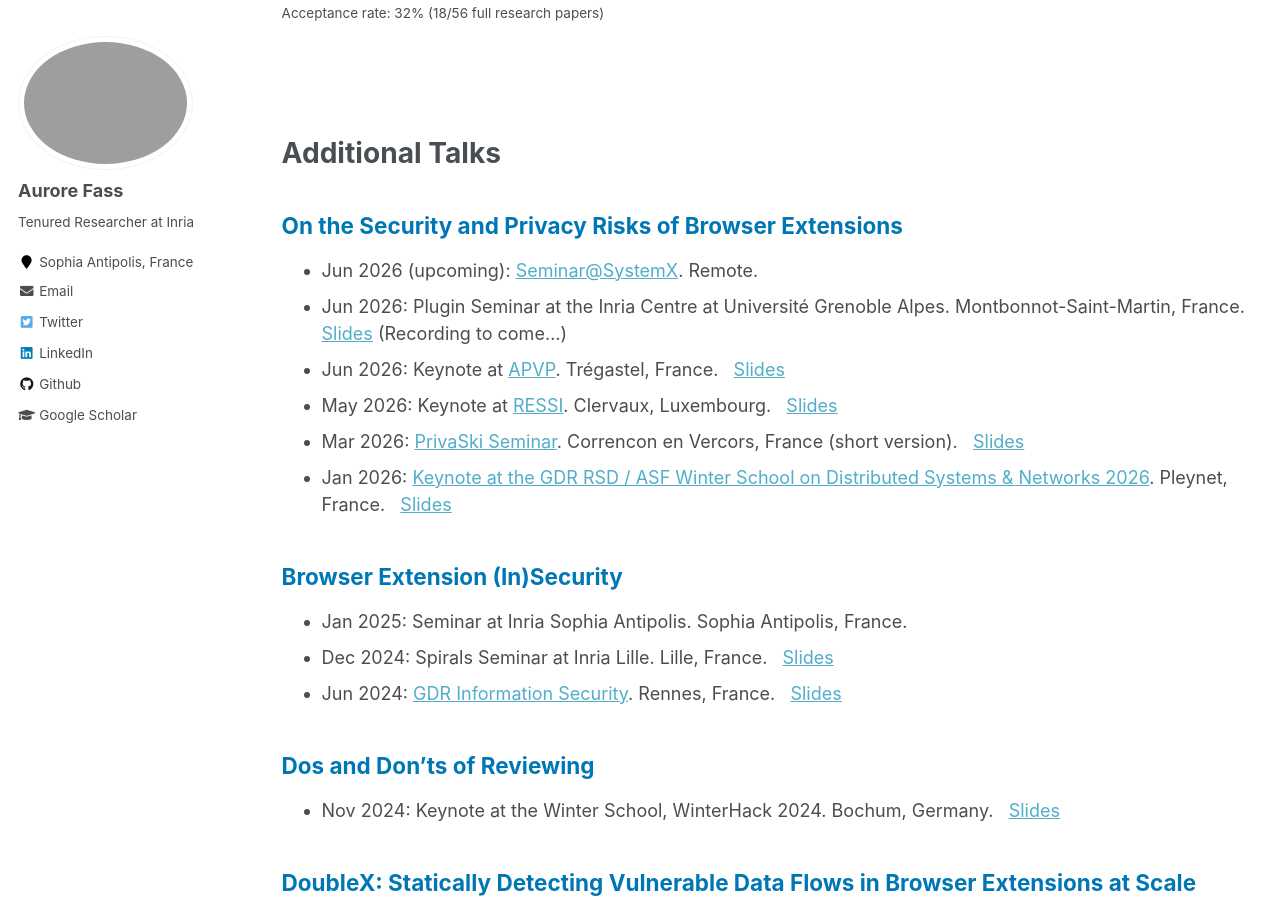
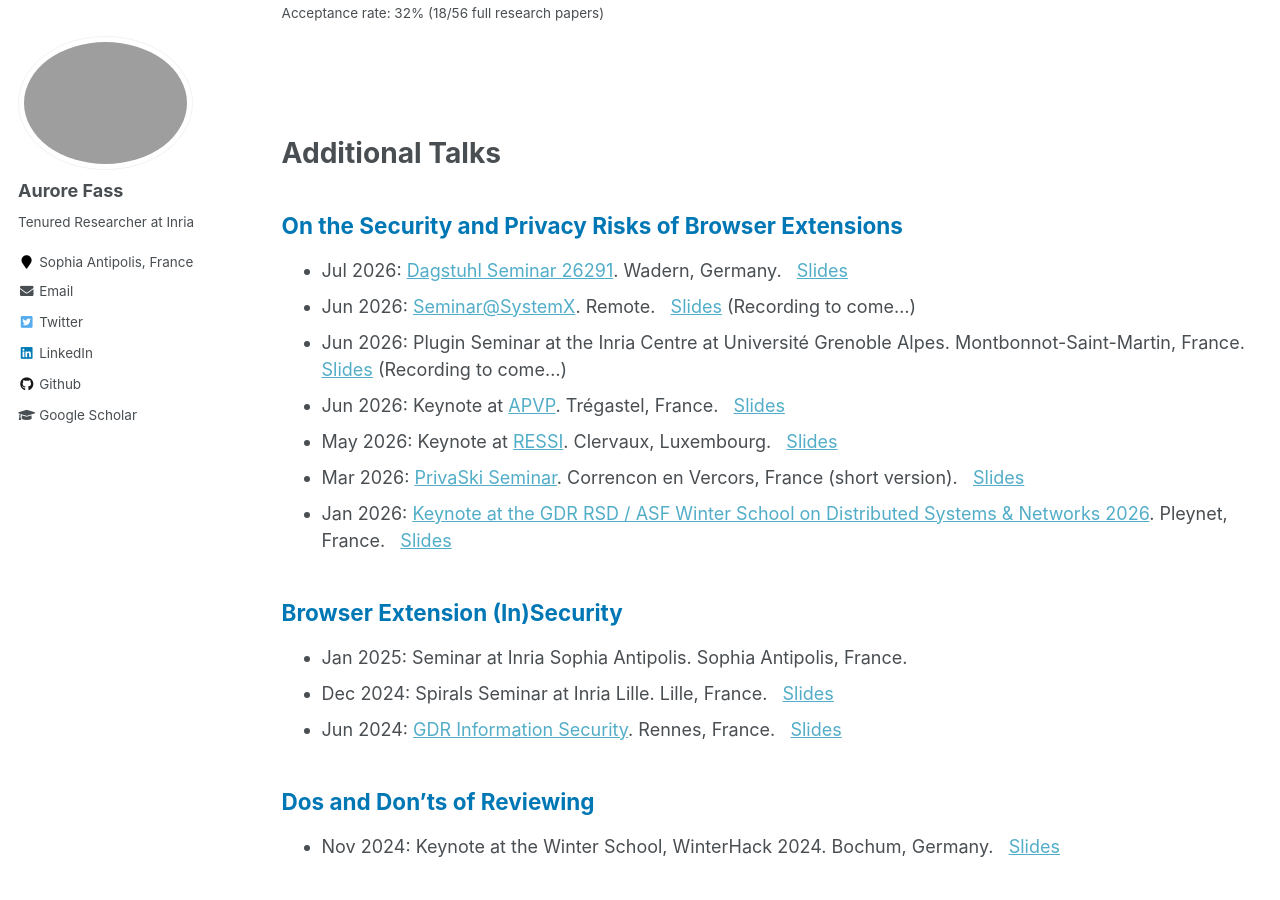
Before and after one commit to Aurore54F/aurore54f.github.io, a Jekyll site: the page built from _pages/publications.md, in a window 1280 px wide and 900 px high, scrolled down 3500 px. Built offline with Jekyll 4.4.1, drawn with Linux system fonts in a browser that asks for light colours.

Commit message:
Added slides of SystemX + TWEB + Dagstuhl

```diff
--- a/_pages/publications.md
+++ b/_pages/publications.md
@@ -28,7 +28,8 @@ author_profile: true
 
 
 ## <span style="color:rgb(0, 119, 181)"> On the Security and Privacy Risks of Browser Extensions  </span>
-* Jun 2026 (upcoming): [Seminar@SystemX](https://www.irt-systemx.fr/evenement/seminarsystemx-anime-par-aurore-fass/). Remote.
+* Jul 2026: [Dagstuhl Seminar 26291](https://www.dagstuhl.de/en/seminars/seminar-calendar/seminar-details/26291). Wadern, Germany. &nbsp; [Slides](https://aurore54f.github.io/papers/fass2026browserextensions-dagstuhl.talk.pdf)
+* Jun 2026: [Seminar@SystemX](https://www.irt-systemx.fr/evenement/seminarsystemx-anime-par-aurore-fass/). Remote. &nbsp; [Slides](https://aurore54f.github.io/papers/fass2026browserextensions-systemx.talk.pdf) (Recording to come...)
 * Jun 2026: Plugin Seminar at the Inria Centre at Université Grenoble Alpes. Montbonnot-Saint-Martin, France. &nbsp; [Slides](https://aurore54f.github.io/papers/fass2026browserextensions-plugin.talk.pdf) (Recording to come...)
 * Jun 2026: Keynote at [APVP](https://apvp2026.sciencesconf.org/program). Trégastel, France. &nbsp; [Slides](https://aurore54f.github.io/papers/fass2026browserextensions-apvp.talk.pdf)
 * May 2026: Keynote at [RESSI](https://ressi2026.sciencesconf.org/program). Clervaux, Luxembourg. &nbsp; [Slides](https://aurore54f.github.io/papers/fass2026browserextensions-ressi.talk.pdf)
--- a/_publications/2026_rosenzweig_extensionsconcdrift.txt
+++ b/_publications/2026_rosenzweig_extensionsconcdrift.txt
@@ -10,5 +10,6 @@ authors: Ben Rosenzweig, Valentino Dalla Valle, Giovanni Apruzzese, and <b>Auror
 venue: 'ACM Transactions on the Web (TWEB)'
 paperurl: 'https://aurore54f.github.io/papers/2025-tweb_rosenzweig_extensionsconcdrift.pdf'
 code: 'https://github.com/its-not-easy/tweb25/tree/main'
+slideurl: 'https://aurore54f.github.io/papers/2026-rosenzweig-itsnoteasy.talk.pdf'
 citation:
 ---
```
Also changed, not shown: 4 other files.
